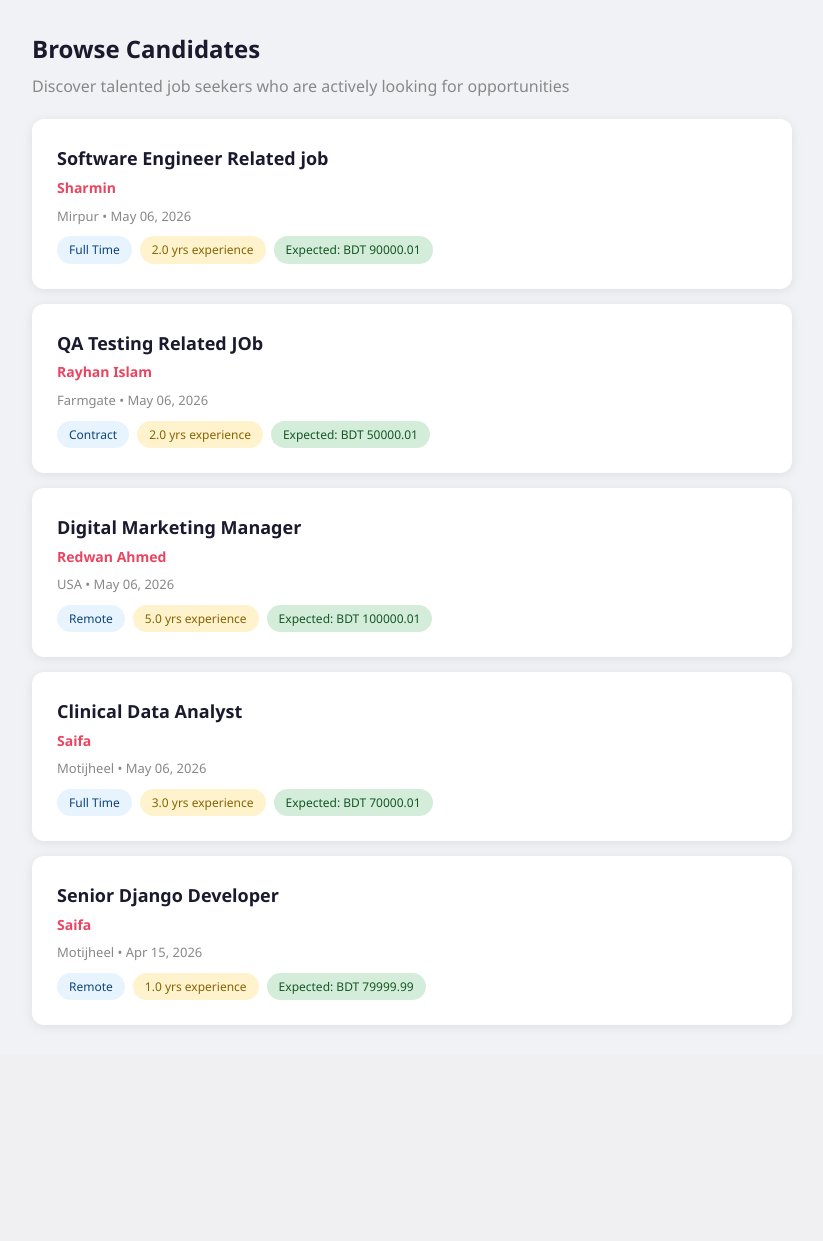
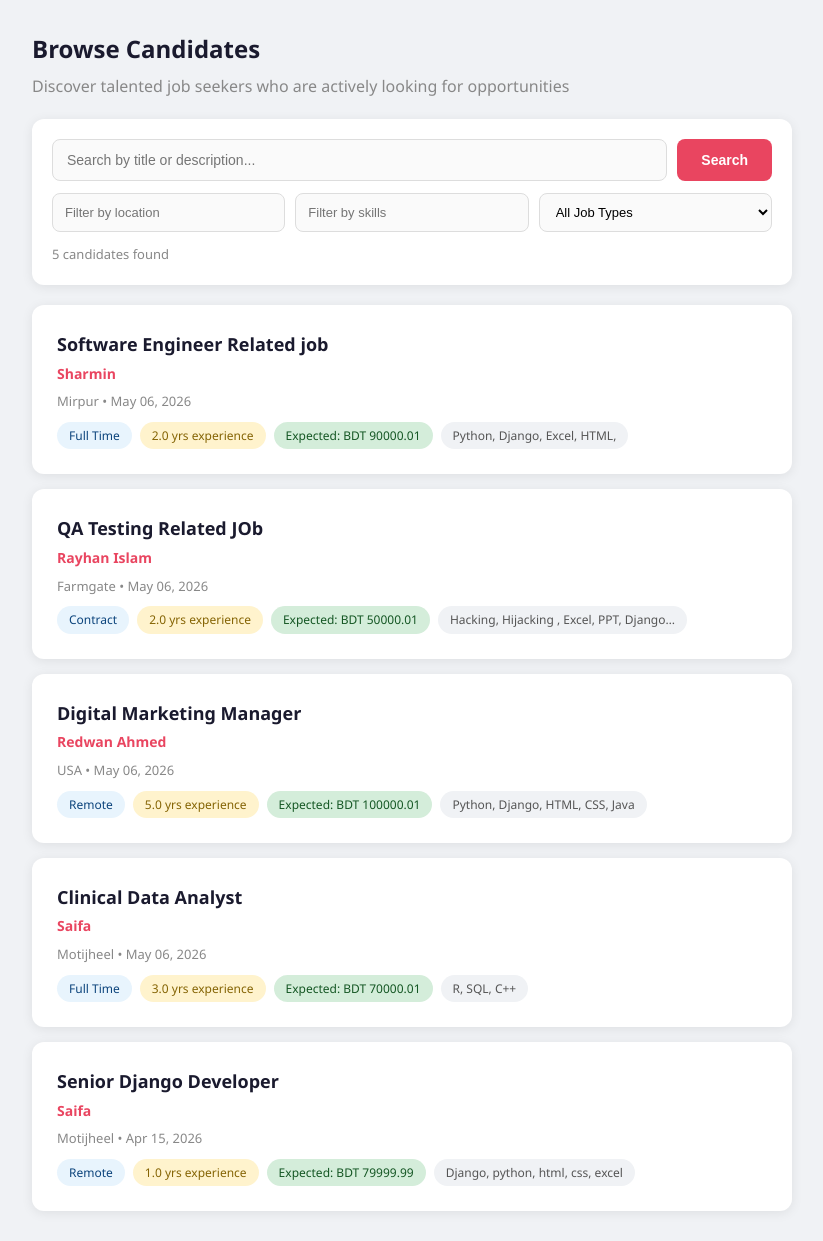
Before and after one commit to Sharmin-Sultana-Shila/JobSphere, a Django app: template templates/recruitments/seeker_posts_browser.html in a window 1280 px wide. Shown: the part 68-1309 px from the top of the page, without its empty margins (228-1051 px from the left). Before the commit the page ends 1093 px from the top, so only its background shows below. Run offline with Django 5.2, Linux system fonts and the light colour scheme; the template is opened without the code that fills it: values that come from a table or form of the project are taken from there, others are empty; data comes from the database, SQL or seed files in the repository.

Commit message:
Add search and filter functionality to seeker posts

```diff
--- a/templates/recruitments/seeker_posts_browser.html
+++ b/templates/recruitments/seeker_posts_browser.html
@@ -20,6 +20,98 @@
     margin-bottom: 20px;
 }
 
+/* ===== SEARCH & FILTER ===== */
+.search-filter-card {
+    background: white;
+    border-radius: 12px;
+    padding: 20px;
+    margin-bottom: 20px;
+    box-shadow: 0 2px 12px rgba(0, 0, 0, 0.08);
+}
+
+.search-row {
+    display: flex;
+    gap: 10px;
+    margin-bottom: 12px;
+}
+
+.search-input {
+    flex: 1;
+    padding: 12px 14px;
+    border: 1px solid #ddd;
+    border-radius: 8px;
+    font-size: 14px;
+    background: #fafafa;
+}
+
+.search-input:focus {
+    outline: none;
+    border-color: #e94560;
+    background: white;
+}
+
+.btn-search {
+    background: #e94560;
+    color: white;
+    padding: 12px 24px;
+    border: none;
+    border-radius: 8px;
+    font-weight: 600;
+    font-size: 14px;
+    cursor: pointer;
+}
+
+.btn-search:hover {
+    background: #c81e45;
+}
+
+.filter-row {
+    display: grid;
+    grid-template-columns: 1fr 1fr 1fr;
+    gap: 10px;
+}
+
+.filter-input {
+    padding: 10px 12px;
+    border: 1px solid #ddd;
+    border-radius: 8px;
+    font-size: 13px;
+    background: #fafafa;
+}
+
+.filter-input:focus {
+    outline: none;
+    border-color: #e94560;
+    background: white;
+}
+
+.filter-actions {
+    display: flex;
+    justify-content: space-between;
+    align-items: center;
+    margin-top: 12px;
+}
+
+.results-count {
+    font-size: 13px;
+    color: #888;
+}
+
+.btn-clear {
+    background: none;
+    color: #888;
+    font-size: 13px;
+    text-decoration: none;
+    padding: 6px 12px;
+    border-radius: 6px;
+}
+
+.btn-clear:hover {
+    background: #f0f2f5;
+    color: #333;
+}
+
+/* ===== SEEKER CARDS ===== */
 .seeker-card {
     background: white;
     border-radius: 12px;
@@ -79,15 +171,27 @@
     color: #856404;
 }
 
+.tag-salary {
+    background: #d4edda;
+    color: #155724;
+}
+
+.tag-skills {
+    background: #f0f2f5;
+    color: #555;
+}
+
 .empty-state {
     text-align: center;
     padding: 60px 20px;
-    color: #888;
+    background: white;
+    border-radius: 12px;
+    box-shadow: 0 2px 12px rgba(0, 0, 0, 0.08);
 }
 
 .empty-state h3 {
+    color: #555;
     margin-bottom: 10px;
-    color: #555;
 }
 {% endblock %}
 
@@ -98,6 +202,36 @@
         <p>Discover talented job seekers who are actively looking for opportunities</p>
     </div>
 
+    <!-- SEARCH & FILTER -->
+    <div class="search-filter-card">
+        <form method="GET" action="{% url 'seeker_posts_browser' %}">
+
+            <div class="search-row">
+                <input type="text" name="q" value="{{ search_query }}" placeholder="Search by title or description..." class="search-input">
+                <button type="submit" class="btn-search">Search</button>
+            </div>
+
+            <div class="filter-row">
+                <input type="text" name="location" value="{{ location_filter }}" placeholder="Filter by location" class="filter-input">
+                <input type="text" name="skills" value="{{ skills_filter }}" placeholder="Filter by skills" class="filter-input">
+                <select name="job_type" class="filter-input">
+                    <option value="">All Job Types</option>
+                    {% for value, label in job_type_choices %}
+                        <option value="{{ value }}" {% if job_type_filter == value %}selected{% endif %}>{{ label }}</option>
+                    {% endfor %}
+                </select>
+            </div>
+
+            <div class="filter-actions">
+                <span class="results-count">{{ seeker_posts|length }} candidate{{ seeker_posts|length|pluralize }} found</span>
+                {% if search_query or location_filter or job_type_filter or skills_filter %}
+                    <a href="{% url 'seeker_posts_browser' %}" class="btn-clear">Clear all filters</a>
+                {% endif %}
+            </div>
+        </form>
+    </div>
+
+    <!-- SEEKER POSTS -->
     {% if seeker_posts %}
         {% for post in seeker_posts %}
         <a href="{% url 'seeker_post_detail' post.id %}" class="seeker-card">
@@ -110,15 +244,18 @@
                     <span class="tag tag-exp">{{ post.required_experience }} yrs experience</span>
                 {% endif %}
                 {% if post.salary %}
-                    <span class="tag" style="background: #d4edda; color: #155724;">Expected: BDT {{ post.salary }}</span>
+                    <span class="tag tag-salary">Expected: BDT {{ post.salary }}</span>
+                {% endif %}
+                {% if post.skills_text %}
+                    <span class="tag tag-skills">{{ post.skills_text|truncatechars:40 }}</span>
                 {% endif %}
             </div>
         </a>
         {% endfor %}
     {% else %}
         <div class="empty-state">
-            <h3>No candidate posts yet</h3>
-            <p>Check back later for job seekers showcasing their profiles.</p>
+            <h3>No candidates match your search</h3>
+            <p>Try different keywords or clear the filters.</p>
         </div>
     {% endif %}
 </div>
```
